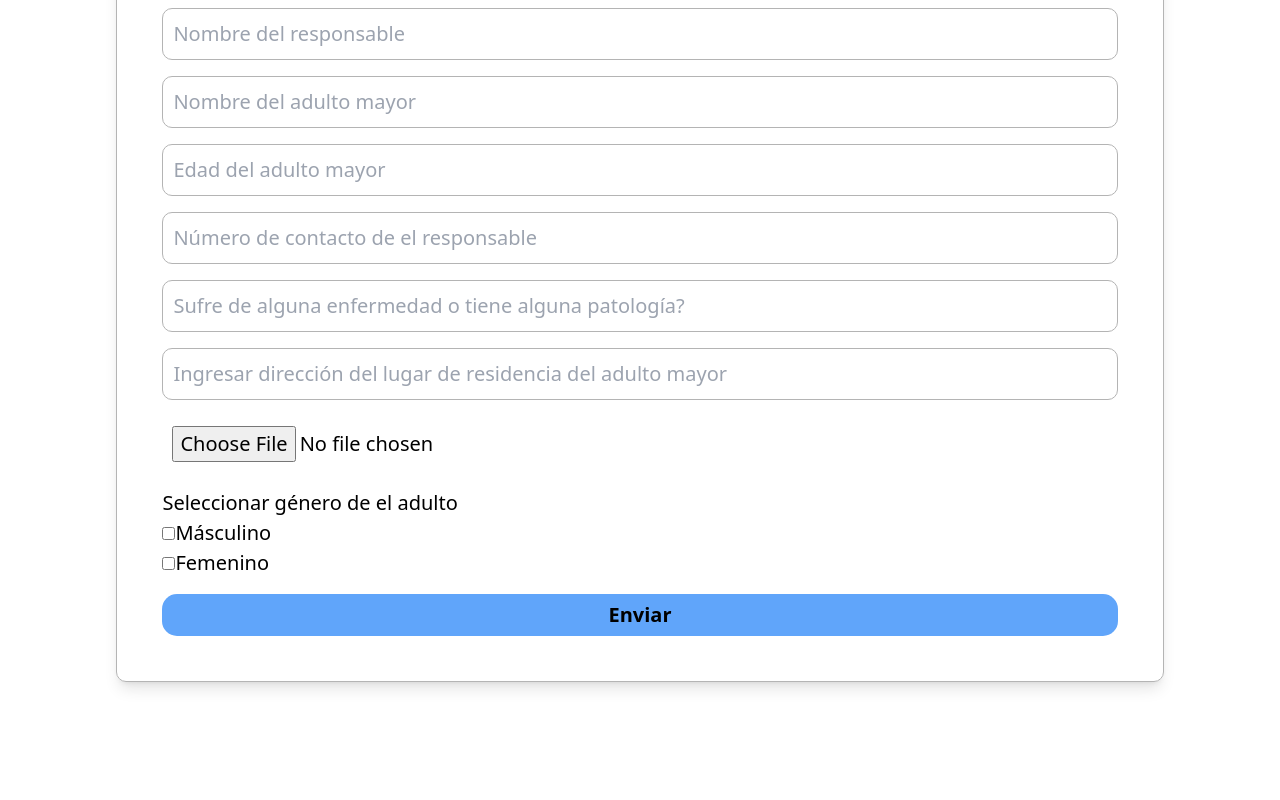
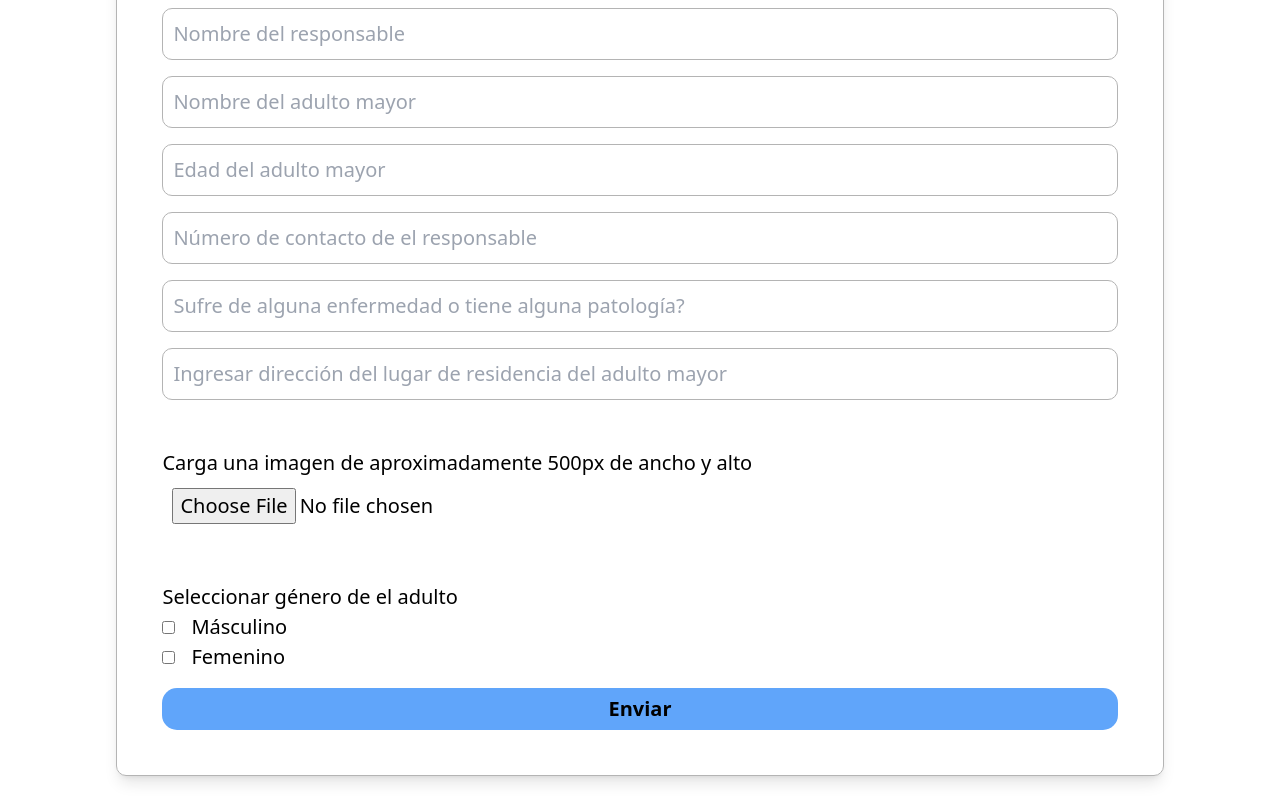
Before and after one commit to Eliman-C5/web-app-alzhaimer, a Next.js app: page /registrar in a window 1280 px wide. Shown: the part 838-1638 px from the top of the page. Before the commit the page ends 1544 px from the top, so only its background shows below. Built offline with nearby package versions, Linux system fonts and the light colour scheme; no server answers.

Commit message:
Componetizando formulario y mejorando flujo de la app

```diff
--- a/next.config.js
+++ b/next.config.js
@@ -1,6 +1,9 @@
 /** @type {import('next').NextConfig} */
 const nextConfig = {
-
+  reactStrictMode: true,
+  images: {
+    domains: ['res.cloudinary.com'],
+  },
 }
 
 module.exports = nextConfig
--- a/src/app/pdf/[id]/page.tsx
+++ b/src/app/pdf/[id]/page.tsx
@@ -1,42 +1,32 @@
 'use client'
 
 import { PDFGenerator } from '@/components/PDFGenerator'
+import { getIdPath } from '@/helpers/getIdPath'
+import { userProps } from '@/interfaces/app_interfaces'
+import { client } from '@/sanity/schemas'
 import { usePathname } from 'next/navigation'
-import React from 'react'
+import React, { useEffect, useState } from 'react'
 
 export default function Page() {
 
-  const pathname = usePathname()
+  const pathname = usePathname();
 
-  const getIdPath = () => {
+  const [users, setUsers] = useState<userProps[]>([])
 
-    const pathArray = pathname.split('')
+  useEffect(() => {
 
-    let idPath = ''
+    client.fetch('*[_type == "users"]')
+    .then(res => {
 
-    pathArray.map(path => {
+      console.log(res, pathname)
 
-      path === '0' ||
-      path === '1' ||
-      path === '2' ||
-      path === '3' ||
-      path === '4' ||
-      path === '5' ||
-      path === '6' ||
-      path === '7' ||
-      path === '8' ||
-      path === '9'
-    ?
-      idPath += path
-    : ''
+      setUsers(res)
 
     })
 
-    return idPath
-
-  }
+  })
 
   return (
-    <PDFGenerator id={Number(getIdPath())} />
+    <PDFGenerator id={Number(getIdPath(pathname))} users={users}/>
   )
 }
--- a/src/app/registrar/page.tsx
+++ b/src/app/registrar/page.tsx
@@ -3,24 +3,20 @@
 import { FormComponent } from '@/components/FormComponent'
 import { FormContext } from '@/context/FormProvider'
 import { client } from '@/sanity/schemas'
-//import * as fs from 'node:fs';
-//import { createReadStream } from 'fs'
-//import { basename } from 'path'
 import React, { useState, useContext } from 'react'
 
 export default function Page() {
 
   const [profilePage, setProfilePage] = useState<string>('/404');
   const [isDataCorrect, setIsDataCorrect] = useState<boolean>(false);
-  const [imageAsset, setImageAsset] = useState<any>()
 
-  const {datosFormulario, setDatosFormulario} = useContext(FormContext)
+  const {datosFormulario, setDatosFormulario, images} = useContext(FormContext)
 
   //Cambiar el any
   const onSubmit = (e: any) => {
     e.preventDefault();
 
-    console.log(datosFormulario.id, imageAsset[0])
+    console.log(datosFormulario.id, images)
 
     //Creando el doc
     const doc = {
@@ -30,6 +26,7 @@ export default function Page() {
       adultname: datosFormulario.adultname,
       adultage: datosFormulario.adultage,
       adultAddress: datosFormulario.adultAddress,
+      image: images,
       genre: datosFormulario.genre,
       illnes: datosFormulario.illnes,
       userphone: datosFormulario.userphone
@@ -38,25 +35,6 @@ export default function Page() {
     // Envía los datos a Sanity
     client.create(doc)
     .catch(error => console.log(error));
-
-    //Enviando imagen
-    client.assets.upload('image', imageAsset[0].type, {
-      filename: imageAsset[0].name
-    })
-    .then(imageRespond => {
-      return client.patch(String(datosFormulario.id))
-      .set({
-        theImageField: {
-          _type: 'image',
-          asset: {
-            _type: "reference",
-            _ref: imageRespond._id
-          }
-        }
-      })
-      .commit()
-    })
-    .then(() => console.log('done'))
 
     //Trae los datos de Sanity
     client.fetch('*[_type == "users"]').then(res => console.log(res))
@@ -78,7 +56,6 @@ export default function Page() {
       onSubmit={onSubmit}
       profilePage={profilePage}
       isDataCorrect={isDataCorrect}
-      setImageAsset={setImageAsset}
     />
   )
 }
--- a/src/components/FormComponent.tsx
+++ b/src/components/FormComponent.tsx
@@ -1,17 +1,19 @@
 import { FormContext } from '@/context/FormProvider'
 import { inputProps } from '@/interfaces/app_interfaces'
-import React, { useContext } from 'react'
+import React, { useContext, useEffect } from 'react'
 import { InputComponent } from './InputComponent'
 import { useRouter } from 'next/navigation'
+import { UploadImage } from './UploadImage'
+import QRCode from 'react-qr-code'
+import { GenreCheckboxes } from './GenreCheckboxes'
 
 type formComponentTypes = {
   onSubmit: any,
-  setImageAsset: any,
   profilePage: string,
   isDataCorrect: boolean
 }
 
-export const FormComponent = ({onSubmit, setImageAsset, profilePage, isDataCorrect}: formComponentTypes) => {
+export const FormComponent = ({onSubmit, profilePage, isDataCorrect}: formComponentTypes) => {
 
   const {datosFormulario, setDatosFormulario} = useContext(FormContext)
 
@@ -56,6 +58,14 @@ export const FormComponent = ({onSubmit, setImageAsset, profilePage, isDataCorre
 
   const router = useRouter();
 
+  useEffect(() => {
+
+    console.log(datosFormulario.id)
+
+    //setDatosFormulario({...datosFormulario, id: Math.round(Math.random() * 10000000)})
+
+  })
+
   return (
     <main className="flex min-h-screen flex-col items-center justify-between lg:p-[24px]" onSubmit={onSubmit}>
 
@@ -72,54 +82,30 @@ export const FormComponent = ({onSubmit, setImageAsset, profilePage, isDataCorre
           />)
         }
 
-        <input
-          type="file"
-          name="imagen"
-          id="imagen"
-          accept="image/png, image/jpeg"
-          onChange={(e) => {
-            setImageAsset(e.target.files)
-            console.log(e.target.files)
-          }}
-        />
+        <UploadImage />
 
-        <fieldset>
-          <legend>Seleccionar género de el adulto</legend>
+        <GenreCheckboxes datosFormulario={datosFormulario} setDatosFormulario={setDatosFormulario} />
 
-          <div className="">
-            <input
-              type="checkbox"
-              id="masculino"
-              name="masculino"
-              onClick={() => setDatosFormulario({...datosFormulario, genre: 'Masculino'})}
-            />
-            <label>Másculino</label>
-          </div>
-
-          <div className="">
-            <input
-              type="checkbox"
-              id="femenino"
-              name="femenino"
-              onClick={() => setDatosFormulario({...datosFormulario, genre: 'Femenino'})}
-            />
-            <label>Femenino</label>
-          </div>
-
-        </fieldset>
-
-        <input type="number" name="id" id="id" className='hidden' value={datosFormulario.id} />
-
-        <button className="w-full rounded-[15px] bg-blue-400 hover:opacity-90 py-[6px] font-bold">Enviar</button>
+        <button
+          className="w-full rounded-[15px] bg-blue-400 hover:opacity-90 py-[6px] font-bold"
+        >
+          Enviar
+        </button>
 
       </form>
 
-      <button
-        onClick={() => router.push(profilePage)}
-        className={`rounded-[15px] bg-blue-400 text-white hover:opacity-90 py-[6px] font-bold ${isDataCorrect ? 'block' : 'hidden'} `}
-      >
-      Ir a la página de perfil del usuario
-      </button>
+      <div className={`${isDataCorrect ? 'block' : 'hidden'} mt-8 flex flex-col gap-4`}>
+        <button
+          onClick={() => router.push(profilePage)}
+          className={`rounded-[15px] bg-blue-400 text-white hover:opacity-90 py-[6px] font-bold`}
+        >
+          Ir a la página de perfil del usuario
+        </button>
+        <p className='text-center'>o</p>
+        <div className="bg-[#e4e4e4] p-4 my-8">
+          <QRCode value={`https://web-app-alzhaimer.vercel.app/profile/${datosFormulario.id}`} className='mx-auto' />
+        </div>
+      </div>
 
     </main>
   )
--- /dev/null
+++ b/src/components/GenreCheckboxes.tsx
@@ -0,0 +1,49 @@
+import React, { useState } from 'react'
+
+type GenreProps = {
+  datosFormulario: any,
+  setDatosFormulario: any
+}
+
+export const GenreCheckboxes = ({datosFormulario, setDatosFormulario}: GenreProps) => {
+
+  const [genre, setGenre] = useState({
+    type: '',
+    active: false
+  })
+
+  return (
+    <fieldset>
+          <legend>Seleccionar género de el adulto</legend>
+
+          <div className="flex gap-4 items-center">
+            <input
+              type="checkbox"
+              id="masculino"
+              name="masculino"
+              disabled={genre.type === 'Femenino' && genre.active ? true : false}
+              onClick={() => {
+                setGenre({type: 'Masculino', active: !genre.active})
+                setDatosFormulario({...datosFormulario, genre: 'Masculino'})
+              }}
+            />
+            <label>Másculino</label>
+          </div>
+
+          <div className="flex gap-4 items-center">
+            <input
+              type="checkbox"
+              id="femenino"
+              name="femenino"
+              disabled={genre.type === 'Masculino' && genre.active ? true : false}
+              onClick={() => {
+                setGenre({type: 'Femenino', active: !genre.active})
+                setDatosFormulario({...datosFormulario, genre: 'Femenino'})
+              }}
+            />
+            <label>Femenino</label>
+          </div>
+
+    </fieldset>
+  )
+}
--- /dev/null
+++ b/src/components/UploadImage.tsx
@@ -0,0 +1,43 @@
+import { FormContext } from '@/context/FormProvider'
+import React, { useContext, useState } from 'react'
+
+export const UploadImage = () => {
+
+  const {images, setImages} = useContext(FormContext)
+
+  const getImage = (e: any) => {
+
+    if (!e.target.files) return;
+
+    console.log(e.target.files[0])
+
+    const data = new FormData()
+    data.append('file', e.target.files[0])
+    data.append('upload_preset', 't4zcamhq')
+
+    fetch('https://api.cloudinary.com/v1_1/datsipxkz/image/upload', {
+      method: 'POST',
+      body: data
+    })
+    .then(res => res.json())
+    .then(data => {
+      console.log(data, data.url)
+      setImages(data.url)
+    })
+    .catch(err => console.log(err))
+
+  }
+
+  return (
+    <div className='my-8'>
+      <label>Carga una imagen de aproximadamente 500px de ancho y alto</label>
+      <input
+        type='file'
+        accept="image/png, image/jpeg"
+        className='border-dashed bg-white border-black'
+        onChange={getImage}
+        required
+      />
+    </div>
+  )
+}
--- a/src/context/FormProvider.tsx
+++ b/src/context/FormProvider.tsx
@@ -7,6 +7,7 @@ export const FormContext = createContext<formTypes>({} as formTypes);
 
 export const FormProvider = ({children}: propChildren) => {
 
+  const [images, setImages]= useState('')
   const [datosFormulario, setDatosFormulario] = useState<userProps>({
     username: '',
     adultname: '',
@@ -22,7 +23,9 @@ export const FormProvider = ({children}: propChildren) => {
   return (
     <FormContext.Provider value={{
       datosFormulario,
-      setDatosFormulario
+      setDatosFormulario,
+      images,
+      setImages
     }}>
     {children}
     </FormContext.Provider>
--- /dev/null
+++ b/src/helpers/getIdPath.ts
@@ -0,0 +1,26 @@
+export const getIdPath = (pathname: any) => {
+
+  const pathArray = pathname.split('')
+
+    let idPath = ''
+
+    pathArray.map((path: any) => {
+
+      path === '0' ||
+      path === '1' ||
+      path === '2' ||
+      path === '3' ||
+      path === '4' ||
+      path === '5' ||
+      path === '6' ||
+      path === '7' ||
+      path === '8' ||
+      path === '9'
+    ?
+      idPath += path
+    : ''
+
+    })
+
+    return idPath
+}
--- a/src/interfaces/app_interfaces.tsx
+++ b/src/interfaces/app_interfaces.tsx
@@ -25,7 +25,7 @@ export type userProps = {
   adultname: string,
   adultage: number | null,
   userphone: number | null,
-  image: string | ChangeEvent<HTMLInputElement> | null | FileList,
+  image: string | ChangeEvent<HTMLInputElement> | null | FileList | any,
   genre: string,
   illnes: string,
   adultAddress: string,
@@ -34,5 +34,7 @@ export type userProps = {
 
 export type formTypes = {
   datosFormulario: userProps,
-  setDatosFormulario: React.Dispatch<React.SetStateAction<userProps>>
+  setDatosFormulario: React.Dispatch<React.SetStateAction<userProps>>,
+  images: string | ChangeEvent<HTMLInputElement> | null | FileList | any,
+  setImages: React.Dispatch<any>
 }
--- a/src/sanity/schemas/users.ts
+++ b/src/sanity/schemas/users.ts
@@ -29,7 +29,7 @@ export default {
     },
     {
       name: 'image',
-      type: 'image',
+      type: 'string',
       title: 'Imagen del adulto mayor'
     },
     {
```
Also changed, not shown: src/app/profile/[id]/page.tsx (+10 -33 lines), src/components/PDFGenerator.tsx (+22 -9 lines).
